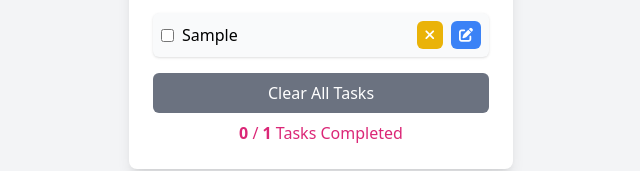
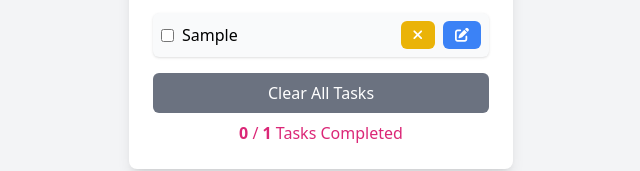
Before and after one commit to ssarzxc/LARABELLES, a plain HTML site: page index.html in a window 1280 px wide. Both pictures are taken after typing "Sample" into the empty fields and a click on the button "Add Task". Shown: the part 391-562 px from the top of the page, 319-959 px from the left. Drawn offline with nearby package versions, Linux system fonts and the light colour scheme.

Commit message:
changed padding for btns

```diff
--- a/index.html
+++ b/index.html
@@ -50,13 +50,13 @@
                         @keyup.enter="task.editing = false" class="border p-1 rounded-md w-full">
 
                     <!-- Delete Button -->
-                    <button class="bg-yellow-500 text-white px-2 py-1 rounded-md text-sm hover:bg-red-600 me-2"
+                    <button class="bg-yellow-500 text-white px-3 py-1 rounded-md text-sm hover:bg-red-600 me-2"
                         @click="tasks = tasks.filter((currTask) => currTask != task)">
                         <i class="fa-solid fa-xmark"></i>
                     </button>
 
                     <!-- Edit Button -->
-                    <button class="bg-blue-500 text-white px-2 py-1 rounded-md text-sm hover:bg-purple-500"
+                    <button class="bg-blue-500 text-white px-3 py-1 rounded-md text-sm hover:bg-purple-500"
                         @click="task.editing = true">
                         <i class="fa-solid fa-pen-to-square"></i>
                     </button>
```
